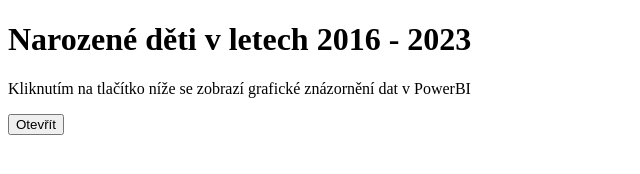
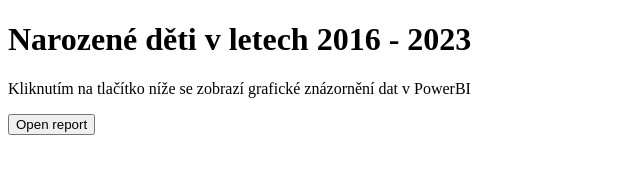
Before and after one commit to VojtechJirasek/web239493, a plain HTML site: page index.html in a window 1280 px wide. Shown: the full height of the page, 0-640 px from the left. Drawn offline with Linux system fonts and the light colour scheme.

Commit message:
Update index.html

```diff
--- a/index.html
+++ b/index.html
@@ -1 +1 @@
-<!DOCTYPE html> <html lang="cs"> <head><meta charset="UTF-8"><meta name="viewport" content="width=device-width, initial-scale=1.0"><title>Statistika - narozené děti</title> </head> <body><h1>Narozené děti v letech 2016 - 2023</h1><p>Kliknutím na tlačítko níže se zobrazí grafické znázornění dat v PowerBI</p><a href="https://app.powerbi.com/view?r=eyJrIjoiMTYzNWJjZTUtNDM4NC00ZmFjLWFiNDgtMjQyZTkwZTNmMDQ1IiwidCI6ImM2M2NlNzI5LWNhMTctNGU1Mi1hYTJkLTk2Yjc5NDg5YTU0MiIsImMiOjh9" target="_blank"><button>Otevřít</button></a> </body>
+<!DOCTYPE html> <html lang="cs"> <head><meta charset="UTF-8"><meta name="viewport" content="width=device-width, initial-scale=1.0"><title>Statistika - narozené děti</title> </head> <body><h1>Narozené děti v letech 2016 - 2023</h1><p>Kliknutím na tlačítko níže se zobrazí grafické znázornění dat v PowerBI</p><a href="https://app.powerbi.com/view?r=eyJrIjoiMTYzNWJjZTUtNDM4NC00ZmFjLWFiNDgtMjQyZTkwZTNmMDQ1IiwidCI6ImM2M2NlNzI5LWNhMTctNGU1Mi1hYTJkLTk2Yjc5NDg5YTU0MiIsImMiOjh9" target="_blank"><button>Open report</button></a> </body>
```
